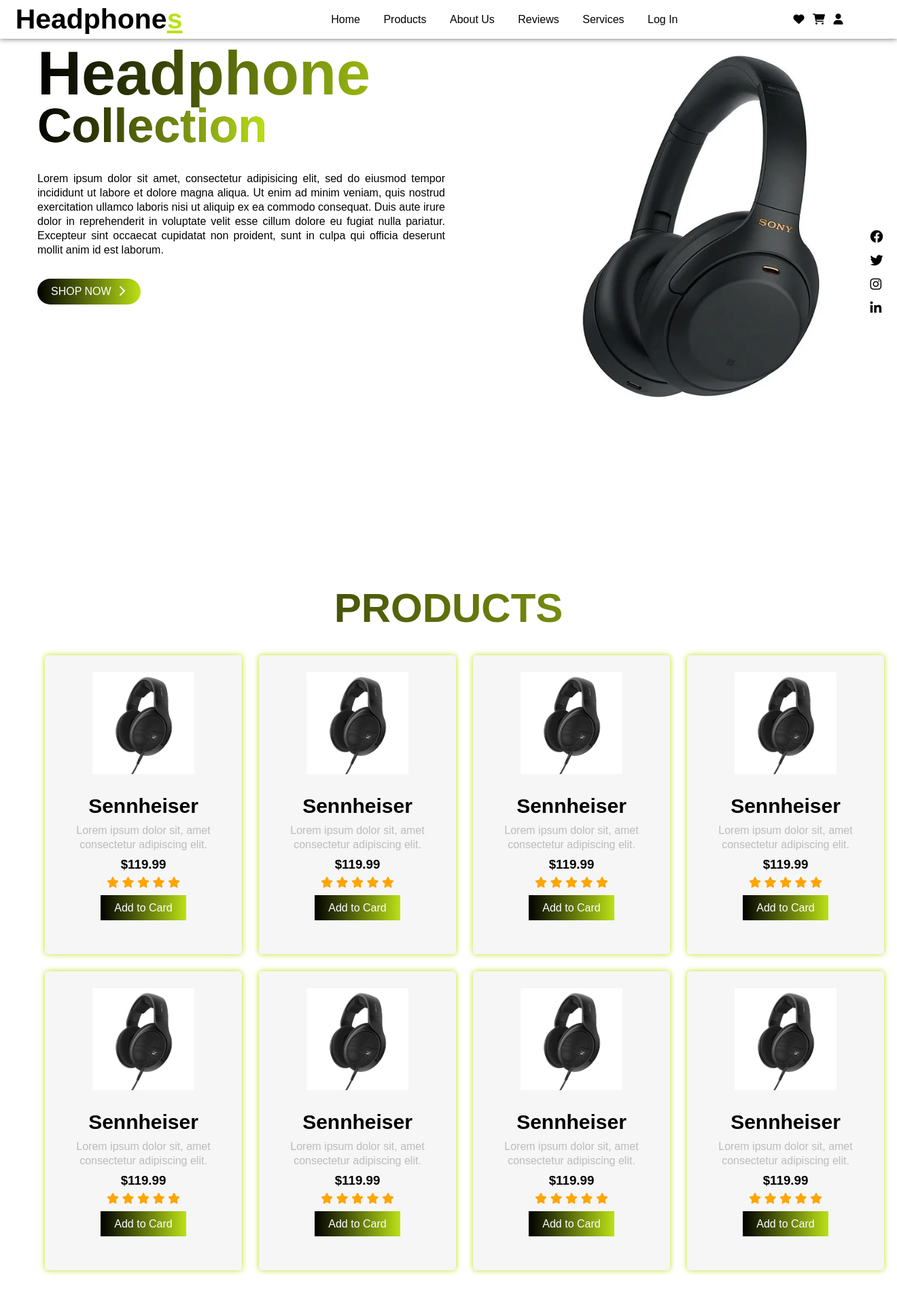
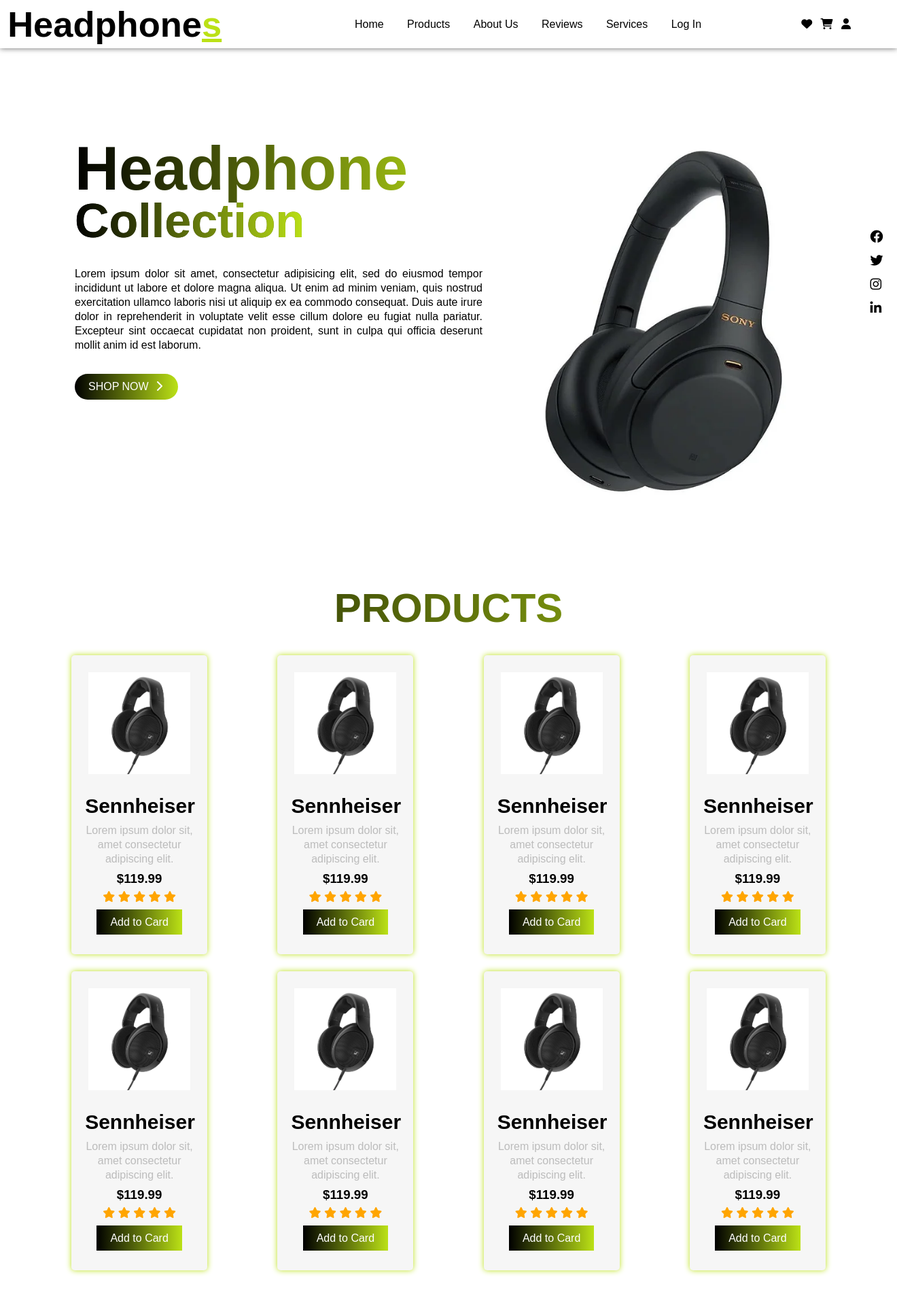
Before and after one commit to blendn/IW, a PHP site: page / in a window 1320 px wide. Shown: the whole page at 68% size. Run offline with PHP 8.4, Linux system fonts and the light colour scheme.

Commit message:
Fixed main page responsivity and moved css files to styles folder

```diff
--- a/src/aboutUs.html
+++ b/src/aboutUs.html
@@ -6,7 +6,7 @@
     <meta charset="utf-8">
     <meta name="viewport" content="width=device-width, initial-scale=1.0">
     <link rel="stylesheet" href="https://cdnjs.cloudflare.com/ajax/libs/font-awesome/6.2.1/css/all.min.css" integrity="sha512-MV7K8+y+gLIBoVD59lQIYicR65iaqukzvf/nwasF0nqhPay5w/9lJmVM2hMDcnK1OnMGCdVK+iQrJ7lzPJQd1w==" crossorigin="anonymous" referrerpolicy="no-referrer" />
-    <link rel="stylesheet" type="text/css" href="about.css">
+    <link rel="stylesheet" type="text/css" href="styles/about.css">
 </head>
 
 </html>
--- a/src/index.html
+++ b/src/index.html
@@ -6,12 +6,11 @@
         <meta name="keywords" content"HTML, CSS, JavaScript">
         <meta name="viewport" content="width=device-width, initial-scale=1">
         <title>Dusty Headphones</title>
-        <link rel="stylesheet" href="style.css">
+        <link rel="stylesheet" href="styles/style.css">
         <link rel="shortcut icon" href="images/logo.png">
         <link rel="stylesheet" href="https://cdnjs.cloudflare.com/ajax/libs/font-awesome/6.2.1/css/all.min.css" integrity="sha512-MV7K8+y+gLIBoVD59lQIYicR65iaqukzvf/nwasF0nqhPay5w/9lJmVM2hMDcnK1OnMGCdVK+iQrJ7lzPJQd1w==" crossorigin="anonymous" referrerpolicy="no-referrer" />
     </head>
     <body>
-        <section>
         <nav>
             <div class="logo">
                 <h1>Headphone<span>s</span></h1>
@@ -20,7 +19,7 @@
             <ul>
                 <li><a href="#Home">Home</a></li>
                 <li><a href="#Products">Products</a></li>
-                    <li><a href="#About Us">About Us</a></li>
+                <li><a href="aboutUs.html">About Us</a></li>
                 <li><a href="reviews.html">Reviews</a></li>
                 <li><a href="#Services">Services</a></li>
                 <li><a href="login.html">Log In</a></li>
@@ -32,6 +31,8 @@
                 <i class="fa-solid fa-user"></i>
             </div>
         </nav>
+
+        <section>
 
             <div class="main" id="Home">
                 <div class="main_content">
@@ -310,8 +311,5 @@
             </div>
         </div>
 
-        <!--TODO-->
-        <!--About Us-->
-
     </body>
 </html>
--- a/src/login.html
+++ b/src/login.html
@@ -1,7 +1,7 @@
 <!DOCTYPE html>
 <html lang="en">
   <head>
-    <link rel="stylesheet" href="login.css">
+    <link rel="stylesheet" href="styles/login.css">
     <link rel="stylesheet" href="https://cdnjs.cloudflare.com/ajax/libs/font-awesome/4.7.0/css/font-awesome.min.css">
     <title>Login</title>
     <style></style>
--- a/src/reviews.html
+++ b/src/reviews.html
@@ -4,7 +4,7 @@
         <meta charset="UTF-8">
         <meta name="viewport" content="width=device-width, initial-scale=1.0">
         <title>Costumer's Reviews</title>
-        <link rel="stylesheet" href="reviews.css">
+        <link rel="stylesheet" href="styles/reviews.css">
         <link rel="preconnect" href="https://fonts.googleapis.com">
         <link rel="preconnect" href="https://fonts.gstatic.com" crossorigin>
         <link href="https://fonts.googleapis.com/css2?family=Poppins:ital,wght@0,100;0,200;0,300;0,400;0,500;0,600;0,700;0,800;0,900;1,100;1,200;1,300;1,400;1,500;1,600;1,700;1,800;1,900&display=swap" rel="stylesheet">
--- a/src/style.css
+++ b/src/styles/style.css
@@ -12,12 +12,9 @@ html {
 section {
     width: 100vw;
     height: 100vh;
-    /*background-image:*/
-    /*background-size: cover;
-    background-position: center;*/
 }
 
-section nav {
+nav {
     display: flex;
     align-items: center;
     justify-content: space-around;
@@ -30,7 +27,7 @@ section nav {
     z-index: 100;
 }
 
-section nav .logo {
+nav .logo {
     font-size: 35px;
     color: black;
     margin: 5px 0;
@@ -39,41 +36,48 @@ section nav .logo {
     left: -4%;
 }
 
-section nav .logo span {
+nav .logo span {
     color: #bbe116;
     text-decoration: underline;
 }
 
-section nav ul {
+nav ul {
     list-style: none;
 }
 
 
-section nav ul li {
+nav ul li {
     display: inline-block;
     margin: 5px 15px;
 }
 
-section nav ul li a {
+nav ul li a {
     text-decoration: none;
     color: black;
     transition: 0.2s;
 }
 
 
-section nav ul li a:hover {
+nav ul li a:hover {
     color: #bbe116;
 }
 
-section nav .icons i {
+nav .icons i {
     margin: 0 4px;
     cursor: pointer;
     font-size 18px;
     transition: 0.3s;
 }
 
-section nav .icons i:hover {
+nav .icons i:hover {
     color: #bbe116;
+}
+
+section .main {
+    height: 100vh;
+    display: flex;
+    justify-content: center;
+    align-items: center;
 }
 
 section .main .main_content {
@@ -83,8 +87,7 @@ section .main .main_content {
 
 }
 
-
-section .main .main_content .main_text h1{
+.main_text h1 {
     font-size: 90px;
     line-height: 70px;
     font-family: sans-serif;
@@ -93,14 +96,14 @@ section .main .main_content .main_text h1{
     -webkit-text-fill-color: transparent;
 }
 
-section .main .main_content .main_text h1 span {
+.main_text span {
     font-size: 70px;
     background: linear-gradient(to right, #000000, #bbe116);
     -webkit-background-clip: text;
     -webkit-text-fill-color: transparent;
 }
 
-section .main .main_content .main_text p {
+.main_text p {
     width: 600px;
     text-align: justify;
     line-height: 21px;
@@ -174,16 +177,18 @@ section .main .button:hover i {
     -webkit-background-clip: text;
     -webkit-text-fill-color: transparent;
 }
+
 .products .box {
     width: 90%;
     margin: 0 auto;
     display: grid;
     grid-template-columns: 1fr 1fr 1fr 1fr;
     grid-gap: 25px;
+    justify-items: center;
 }
 
 .products .box .card {
-    width: 290px;
+    width: 200px;
     height: 440px;
     box-shadow: 0 0 8px #bbe116;
     border-radius: 5px;
@@ -277,11 +282,29 @@ section .main .button:hover i {
     color: white;
 }
 
+
+/* styles to be applied for devices w/ width <= 320 */
+@media (max-width: 320px) {
+    .main_text h1, .main_text span {
+        font-size: 42px;
+    }
+
+    .products .box {
+        grid-template-columns: 1fr;
+    }
+}
 /* styles to be applied for devices w/ width <= 768 */
  @media (max-width: 768px) {
-     section .main .main_content .main_image img {
+    .main_text h1, .main_text span {
+        font-size: 42px;
+    }
+
+    .main_text p {
+        width: 90vw;
+    }
+    section .main .main_content .main_image img {
         display: none;
-     }
+    }
 
     section .main .social_icon {
         display: none;
@@ -290,8 +313,12 @@ section .main .button:hover i {
     section .main .main_content .main_text h1 {
 
     }
+
+    .products .box {
+        grid-template-columns: 1fr 1fr;
+    }
 }
 
 /* styles to be applied for devices w/ width <= 1024 */
-/* @media (max-width: 1024px) { */
-/* } */
+@media (max-width: 1024px) {
+}
```
Also changed, not shown: src/styles/about.css (renamed from src/about.css), src/styles/login.css (renamed from src/login.css), src/styles/reviews.css (renamed from src/reviews.css). Lines whose indentation alone changed are shown as unchanged.
